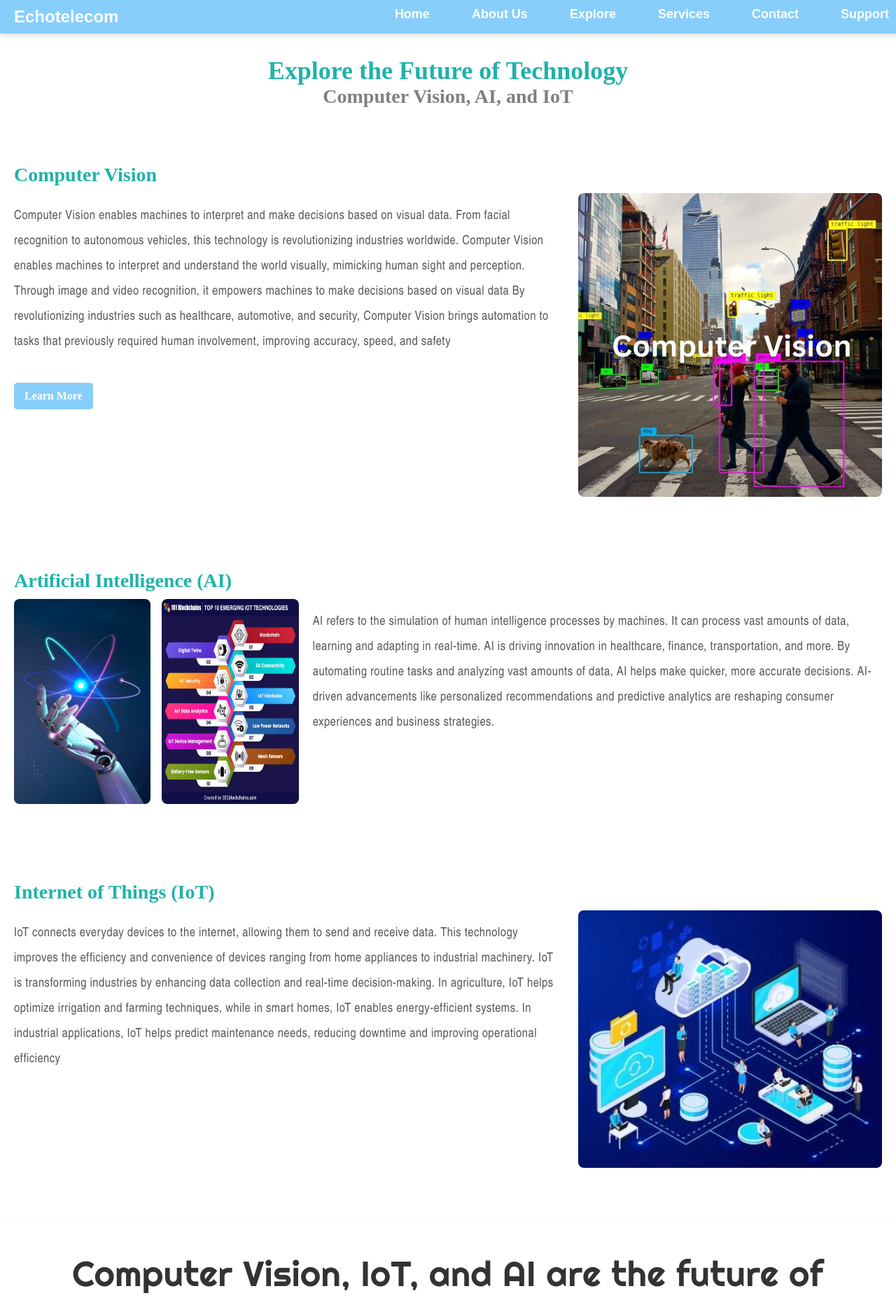
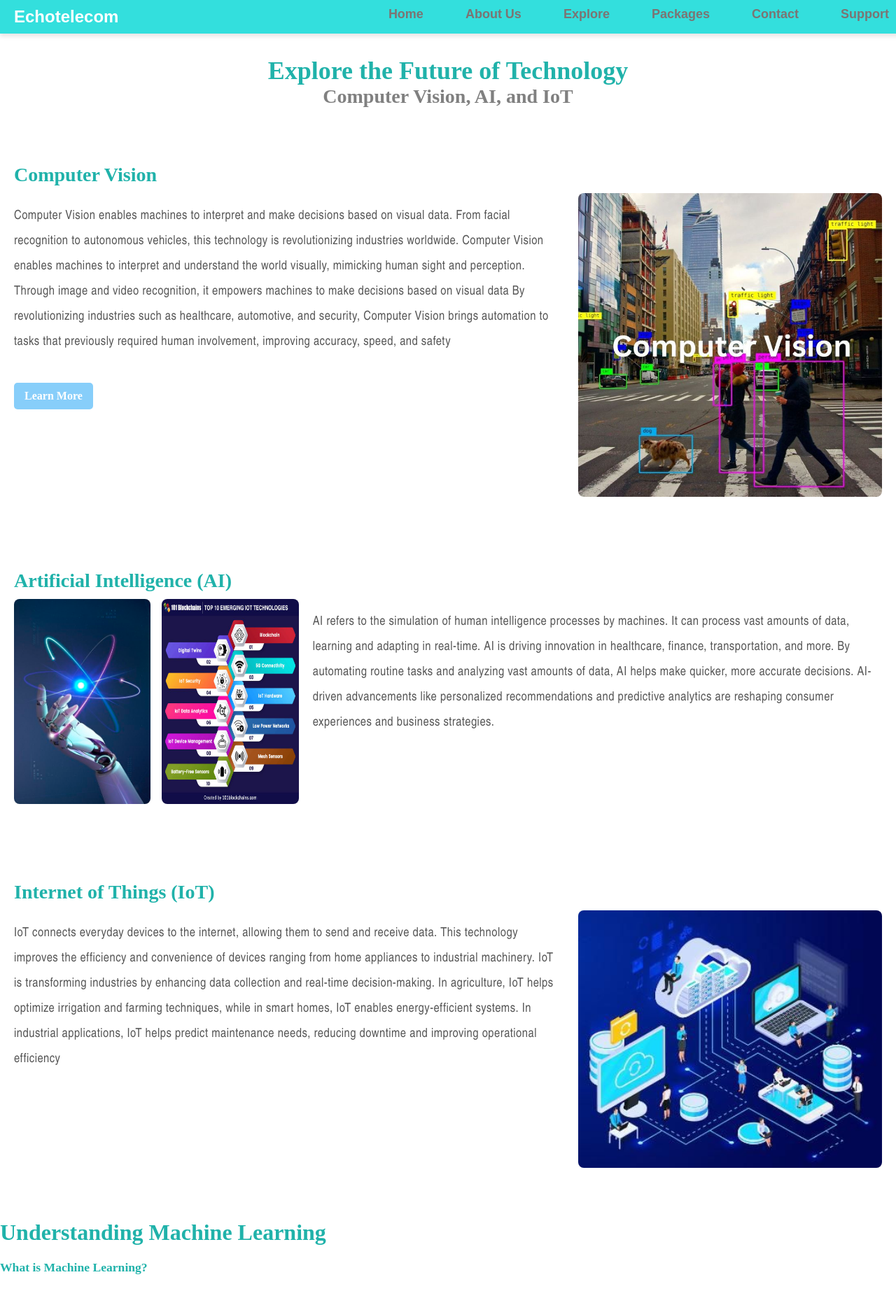
Before and after one commit to brusque7ns/echotelecom, a Flask app: page /explore in a window 1280 px wide. Shown: the top 1865 px of the page at 70% size. Run offline with Flask 3, Linux system fonts and the light colour scheme.

Commit message:
Update explore.html

```diff
--- a/templates/explore.html
+++ b/templates/explore.html
@@ -10,7 +10,7 @@
     <style>
         /* Navbar Styling */
         .navbar {
-            background-color: lightskyblue;
+            background-color: #33dfdd;
             padding: 10px 20px;
             position: fixed;
             top: 0;
@@ -46,7 +46,7 @@
         }
 
         .navbar-nav .nav-link {
-            color: white;
+            color:#7c7473;
             text-decoration: none;
             font-weight: bold;
         }
@@ -179,7 +179,7 @@
                 <a class="nav-link" href="{{ url_for('explore') }}">Explore</a>
             </li>
             <li class="nav-item">
-                <a class="nav-link" href="{{ url_for('services') }}">Services</a>
+                <a class="nav-link" href="{{ url_for('packages') }}">Packages</a>
             </li>
             <li class="nav-item">
                 <a class="nav-link" href="{{ url_for('contact') }}">Contact</a>
@@ -252,6 +252,27 @@
             </div>
         </div>
     </div>
+    <div class="container">
+        <h1 class="text-center">Understanding Machine Learning</h1>
+        <div class="description">
+            <h3>What is Machine Learning?</h3>
+            <p class="p5">Machine learning is a branch of artificial intelligence that enables systems to learn and make decisions without explicit programming. It works by training models on large datasets to recognize patterns and make predictions.</p>
+
+            <h3>How Are Models Trained?</h3>
+            <p class="p5">Machine learning models are trained using data. The process typically involves:</p>
+            <ul>
+                <li>Collecting and preparing data.</li>
+                <li>Feeding data into the algorithm.</li>
+                <li>Adjusting parameters to improve accuracy.</li>
+                <li>Testing and validating the model.</li>
+            </ul>
+        </div>
+        <div class="image-section text-center">
+            <h3>Machine Learning in Action</h3>
+            <p5 class="text-muted">An example of a neural network model used in machine learning.</p5>
+        </div>
+    </div>
+
     <div class="statement-container">
         <p class="statement">Computer Vision, IoT, and AI are the future of technology and crypto</p>
     </div>
```
